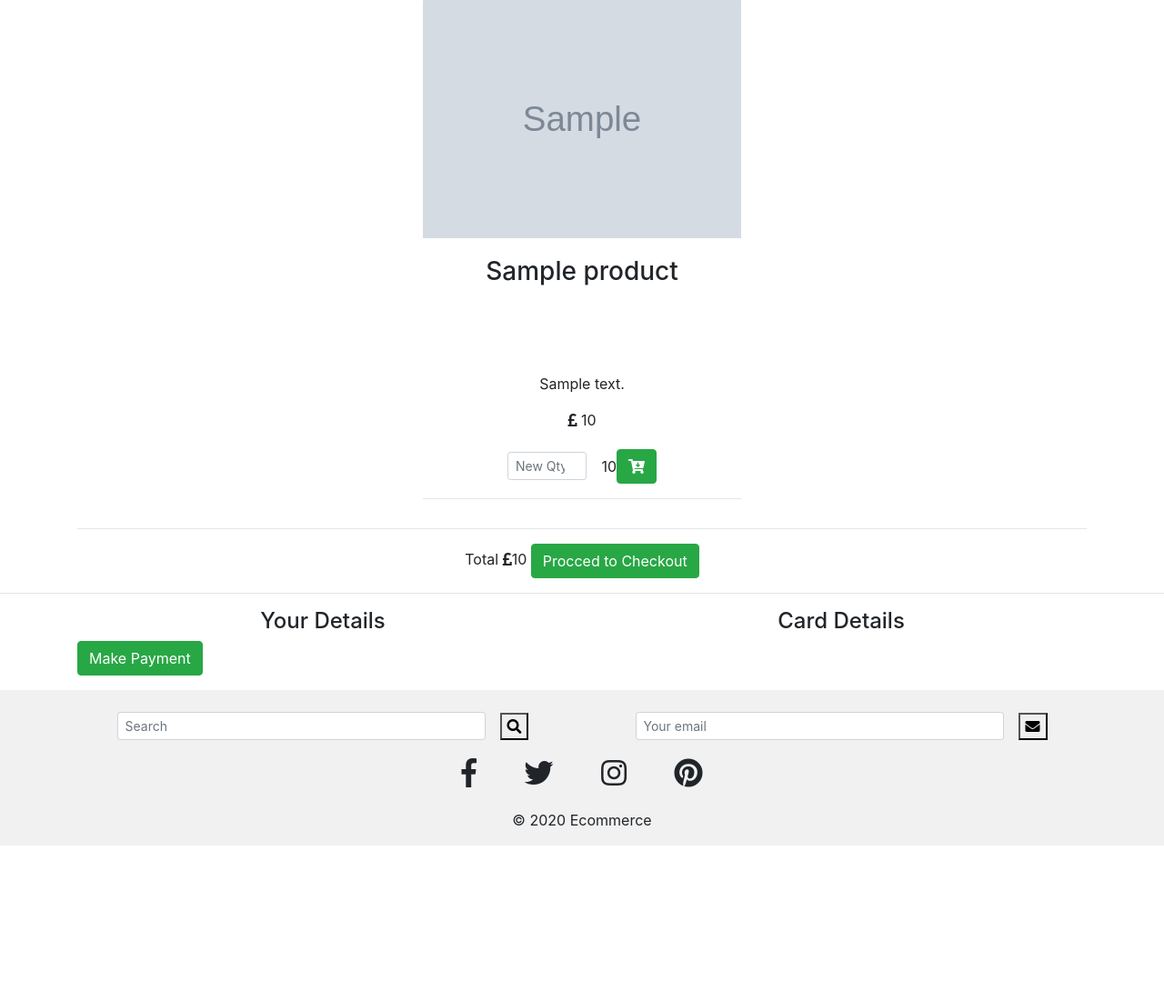
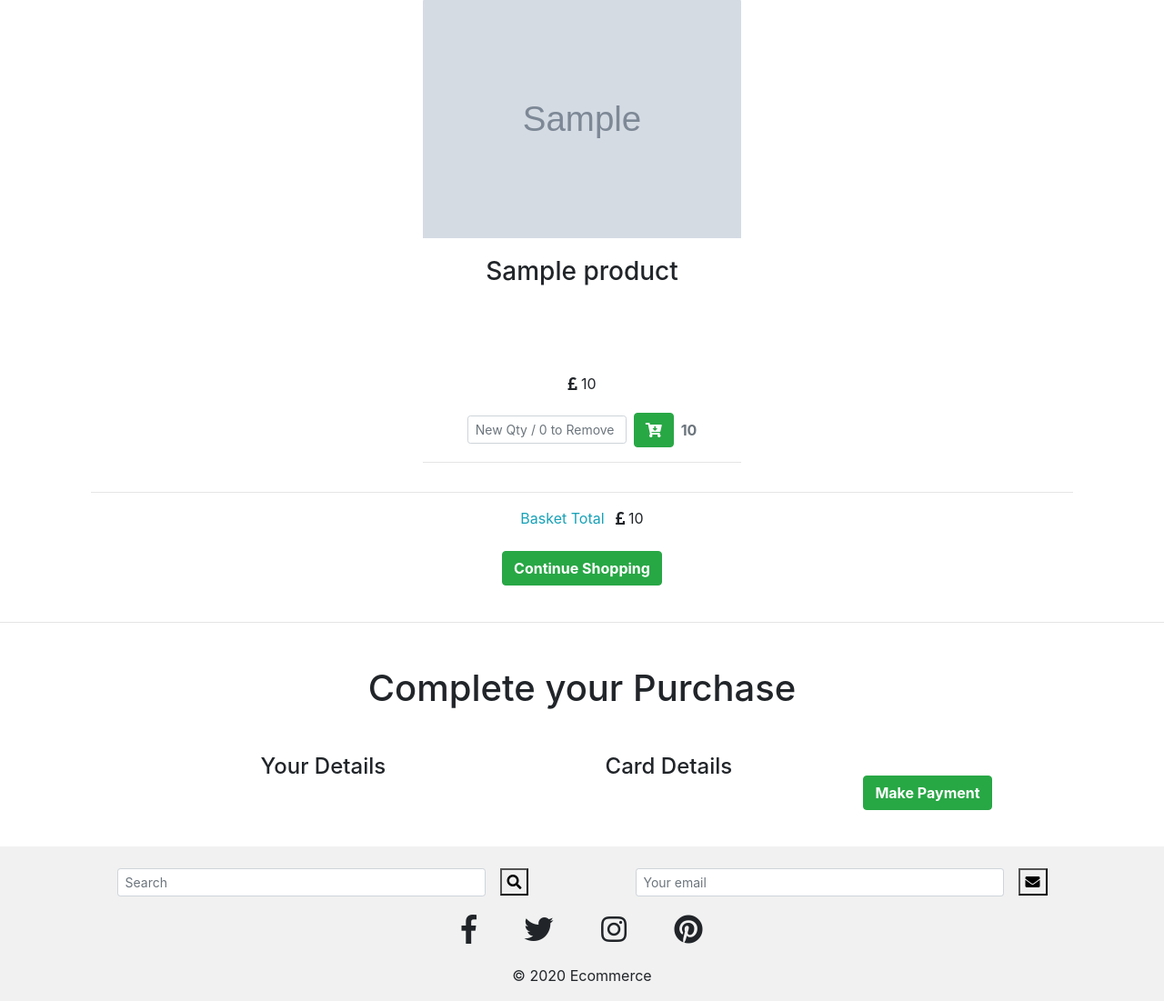
Before and after one commit to Luciano-Lima/ecommerce, a Django app: template checkout/templates/checkout.html in a window 1280 px wide. Shown: the part 184-1285 px from the top of the page at 91% size. Before the commit the page ends 1114 px from the top, so only its background shows below. Run offline with Django 3.2, Linux system fonts and the light colour scheme; the template is opened without the code that fills it: most values are stand-ins (such as "Sample title", 1, 10 or a date in 2020); grey boxes marked "Sample" are stand-in pictures; some libraries are stand-ins or nearby versions.

Commit message:
Styling the buttons and messages

```diff
--- a/checkout/templates/checkout.html
+++ b/checkout/templates/checkout.html
@@ -20,51 +20,60 @@
             <div class="card text-center">
                 <img class="card-img-top" src="{{ item.product.image.url }}" alt="produto image">
                 <div class="card-body text-center">
-                    <h3 class="product-name">{{ item.product.name }}</h3>
-                    <p class="product-description">{{ item.product.description | truncatechars:250 }}</p>
+                    <h3 class="product-name">{{ item.product.name | truncatechars:50 }}</h3>
+
                     <span><i class="fas fa-pound-sign"></i></span>
                     <span>{{ item.product.price }}</span>
                 </div>
+                {% if item.quantity == 0 %}
+                <p class="alert alert-danger badge justify-content-center ">Item removed from cart</p>
+                {% endif %}
                 <form class="form-inline justify-content-center" method="POST" action="{% url 'update_cart' item.id %}">
-                    {% csrf_token %}
-                    <input class="form-control form-control-sm mr-3 w-25" name="quantity" type="number" min="1" max="10" placeholder="New Qty">
-                    <span>{{ item.quantity }}</span>
-                    <button class="btn btn-success" type="submit"><i class="fas fa-cart-arrow-down"></i></button>
+                {% csrf_token %}
+                    <input class="form-control form-control-sm w-50" name="quantity" type="text" placeholder="New Qty / 0 to Remove">
+                    <button class="btn btn-success ml-2" type="submit"><i class="fas fa-cart-arrow-down"></i></button>
+                    <strong><span class="item_quantity text-secondary ml-2">{{ item.quantity }}</span></strong>
                 </form>
             </div>
             <hr>
         </div>
         {% endfor %}
     </div>
-</div>
-<div class="container">
-    <div class="row">
-        <div class="col-sm-12 col-md-12 text-center">
-            <hr>
-            <span>Total</span>
-            <span><i class="fas fa-pound-sign"></i>{{ total }}</span>
-            <a href="{% url 'checkout' %}" ><button class="btn btn-success" type="submit">Procced to Checkout</button></a>
+    <!-- Cart total -->
+    <div class="container">
+        <div class="row">
+            <div class="col-sm-12 col-md-12 text-center">
+                <hr>
+                <span class="text-info mr-2">Basket Total</span>
+                <span><i class="fas fa-pound-sign mr-1"></i>{{ total }}</span>
+                <div id="proc-checkout-total">
+                    <a href="{% url 'home_page' %}">
+                        <button class="btn btn-success general-style-btn m-4" type="submit"><strong>Continue Shopping</strong></button>
+                    </a>
+                </div>
+            </div>
         </div>
     </div>
 </div>
 <hr>
+<h1 class="text-center m-5">Complete your Purchase</h1>
 <div class="container">
     <form role="form" class="form-group" id="payment-form" action="{% url 'checkout' %}" method="POST">
         {% csrf_token %}
         <div id="card-error">
             <div class="alert-message bock-message error" id="stripe-error-message"></div>
         </div>
-        <div class="row">
-            <div class="col-md-6">
+        <div class="row justify-content-center">
+            <div class="col-md-4">
                 <h4 class="text-center">Your Details</h4>
                 {{ order_form | as_bootstrap }}
             </div>
-            <div class="col-md-6">
+            <div class="col-md-4">
                 <h4 class="text-center">Card Details</h4>
                 {{ payment_form | as_bootstrap }}
             </div>
+            <button class="btn btn-success text-center general-style-btn m-4" id="submit_payment_btn" name="commit" type="submit"><strong>Make Payment</strong></button>
         </div>
-        <button class="btn btn-success text-center" id="submit_payment_btn" name="commit" type="submit">Make Payment</button>
     </form>
 </div>
 {% endblock content %}
```
